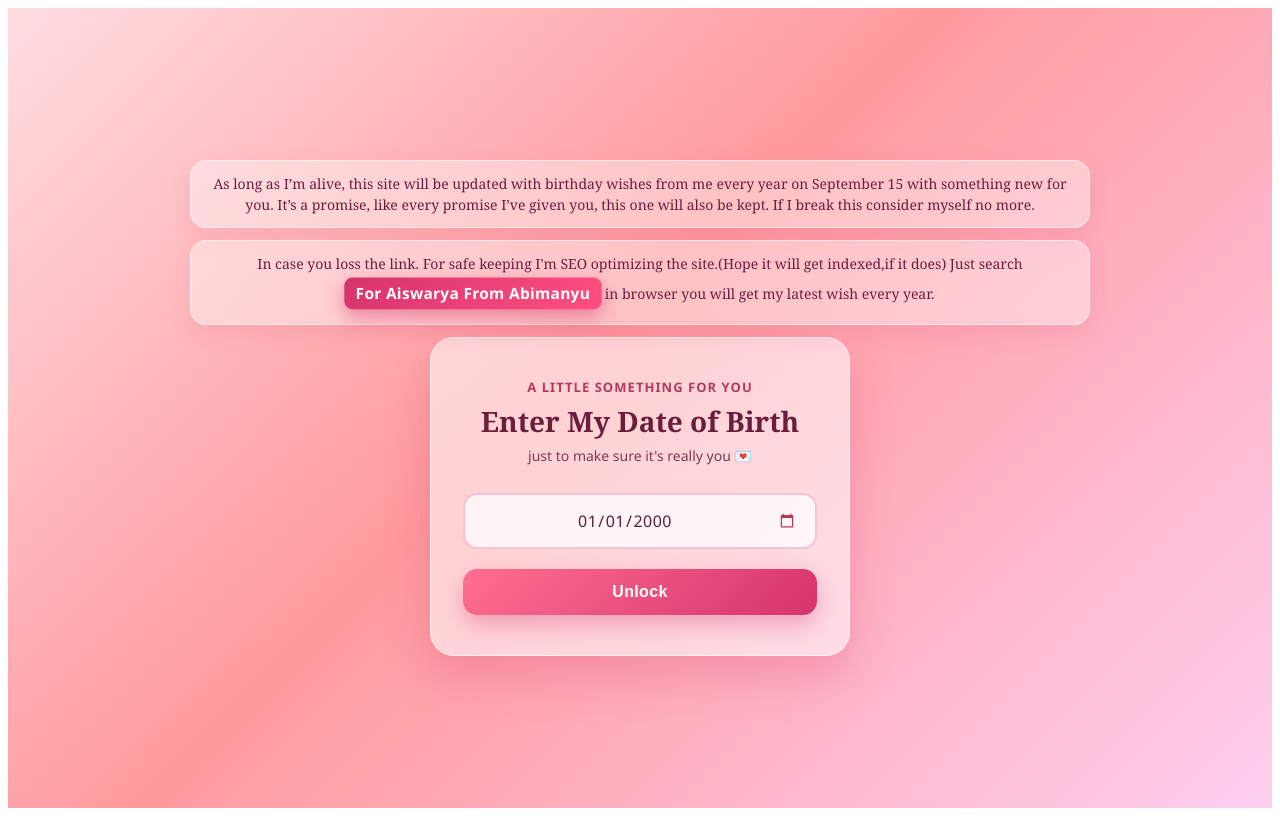
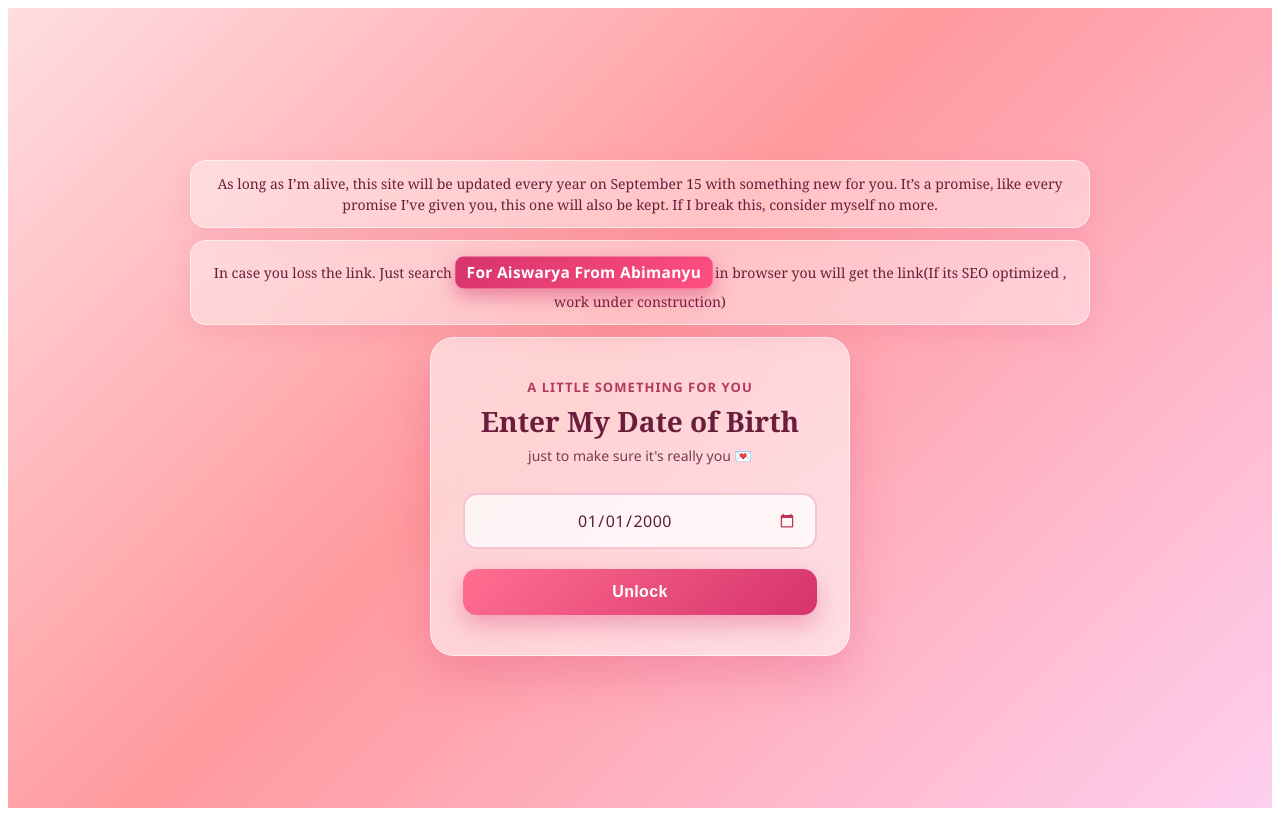
Before and after one commit to Abimanyukm/birthdayWishApp, an Angular app in the folder bdayapp/: page / in a window 1280 px wide. Built offline with nearby package versions, Linux system fonts and the light colour scheme.

Commit message:
minor updates

```diff
--- a/bdayapp/src/app/landing/landing.html
+++ b/bdayapp/src/app/landing/landing.html
@@ -1,19 +1,19 @@
 <div class="page">
 <div class="promise-note">
   <p>
-    As long as I’m alive, this site will be updated with birthday wishes from me
+    As long as I’m alive, this site will be updated
     every year on September 15 with something new for you.
     It’s a promise, like every promise I’ve given you, this one will also be kept.
-    If I break this consider myself no more.
+    If I break this, consider myself no more.
   </p>
 </div>
 
 <div class="promise-note">
   <p>
     In case you loss the link.
-    For safe keeping I'm SEO optimizing the site.(Hope it will get indexed,if it does) Just search
+    Just search
     <span class="search-highlight">For Aiswarya From Abimanyu</span> in browser
-    you will get my latest wish every year.
+    you will get the link(If its SEO optimized , work under construction)
   </p>
 </div>
   <!-- Hidden but crawlable SEO heading -->
--- a/bdayapp/src/index.html
+++ b/bdayapp/src/index.html
@@ -25,7 +25,7 @@
   <!-- Core SEO -->
   <meta
     name="description"
-    content="For Aiswarya From Abimanyu ❤️ — a special birthday surprise filled with love, memories, and beautiful moments."
+    content="For Aiswarya From Abimanyu ❤️ — a special birthday wish page"
   >
 
   <meta
@@ -47,7 +47,7 @@
 
   <meta
     property="og:description"
-    content="A special birthday surprise for Aiswarya, from Abimanyu. ❤️"
+    content="A special birthday wish for Aiswarya from Abimanyu. ❤️"
   >
 
   <meta
```
